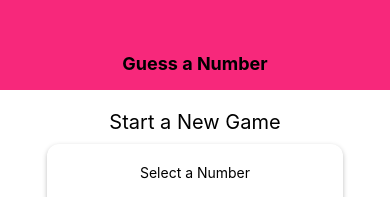
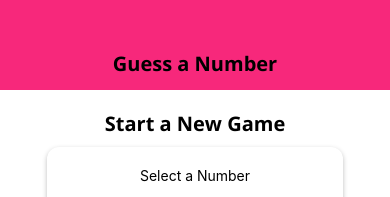
Before and after one commit to byeongjae-kang/react-native-guess-a-number, a React Native app: screen / in a window 390 px wide. Shown: the top 197 px of the page. Built offline with nearby package versions, Linux system fonts and the light colour scheme.

Commit message:
apply new font style with reusable components

```diff
--- /dev/null
+++ b/components/BodyText.js
@@ -0,0 +1,16 @@
+import React from "react";
+import { Text, StyleSheet } from "react-native";
+
+function BodyText(props) {
+  return (
+    <Text style={{ ...styles.title, ...props.style }}>{props.children}</Text>
+  );
+}
+
+const styles = StyleSheet.create({
+  body: {
+    fontFamily: "open-sans"
+  }
+});
+
+export default BodyText;
--- a/components/Header.js
+++ b/components/Header.js
@@ -1,11 +1,12 @@
 import React from "react";
-import { View, Text, StyleSheet } from "react-native";
+import { View, StyleSheet } from "react-native";
 import colors from "../constants/colors";
+import TitleText from "./TitleText";
 
 const Header = (props) => {
   return (
     <View style={styles.container}>
-      <Text style={styles.title}>{props.title}</Text>
+      <TitleText>{props.title}</TitleText>
     </View>
   );
 };
@@ -18,11 +19,6 @@ const styles = StyleSheet.create({
     paddingTop: 36,
     alignItems: "center",
     justifyContent: "center"
-  },
-  title: {
-    color: "black",
-    fontWeight: "bold",
-    fontSize: 18
   }
 });
 
--- a/components/Input.js
+++ b/components/Input.js
@@ -1,5 +1,5 @@
 import React from "react";
-import { StyleSheet, TextInput, View } from "react-native";
+import { StyleSheet, TextInput } from "react-native";
 
 const Input = (props) => {
   return <TextInput {...props} style={{ ...styles.input, ...props.style }} />;
--- a/components/NumberContainer.js
+++ b/components/NumberContainer.js
@@ -1,11 +1,12 @@
 import React from "react";
-import { StyleSheet, View, Text } from "react-native";
+import { StyleSheet, View } from "react-native";
 import colors from "../constants/colors";
+import BodyText from "./BodyText";
 
 function NumberContainer(props) {
   return (
     <View style={styles.container}>
-      <Text style={styles.number}>{props.children}</Text>
+      <BodyText style={styles.number}>{props.children}</BodyText>
     </View>
   );
 }
@@ -22,7 +23,10 @@ const styles = StyleSheet.create({
     alignItems: "center",
     justifyContent: "center"
   },
-  number: { color: colors.accent, fontSize: 22 }
+  number: {
+    color: colors.accent,
+    fontSize: 22
+  }
 });
 
 export default NumberContainer;
--- /dev/null
+++ b/components/TitleText.js
@@ -0,0 +1,17 @@
+import React from "react";
+import { Text, StyleSheet } from "react-native";
+
+function TitleText(props) {
+  return (
+    <Text style={{ ...styles.title, ...props.style }}>{props.children}</Text>
+  );
+}
+
+const styles = StyleSheet.create({
+  title: {
+    fontFamily: "open-sans-bold",
+    fontSize: 20
+  }
+});
+
+export default TitleText;
--- a/screens/GameOverScreen.js
+++ b/screens/GameOverScreen.js
@@ -1,12 +1,14 @@
 import React from "react";
-import { Button, StyleSheet, Text, View } from "react-native";
+import { Button, StyleSheet, View } from "react-native";
+import BodyText from "../components/BodyText";
+import TitleText from "../components/TitleText";
 
 function GameOverScreen(props) {
   return (
     <View style={styles.screen}>
-      <Text>Game is over!!</Text>
-      <Text>Number of Round(s): {props.guessRounds}</Text>
-      <Text>Number was: {props.userNumber}</Text>
+      <TitleText>Game is over!!</TitleText>
+      <BodyText>Number of Round(s): {props.guessRounds}</BodyText>
+      <BodyText>Number was: {props.userNumber}</BodyText>
       <Button title="NEW GAME" onPress={props.onNewGame} />
     </View>
   );
--- a/screens/GameScreen.js
+++ b/screens/GameScreen.js
@@ -1,5 +1,6 @@
 import React, { useState, useRef, useEffect } from "react";
-import { View, Text, StyleSheet, Button, Alert } from "react-native";
+import { View, StyleSheet, Button, Alert } from "react-native";
+import BodyText from "../components/BodyText";
 import Card from "../components/Card";
 import NumberContainer from "../components/NumberContainer";
 
@@ -57,7 +58,7 @@ function GameScreen(props) {
 
   return (
     <View style={styles.screen}>
-      <Text>Opponent's Guess</Text>
+      <BodyText>Opponent's Guess</BodyText>
       <NumberContainer>{currentGuess}</NumberContainer>
       <Card style={styles.buttonContainer}>
         <View style={styles.button}>
--- a/screens/StartGameScreen.js
+++ b/screens/StartGameScreen.js
@@ -1,16 +1,17 @@
 import React, { useState } from "react";
 import {
   View,
-  Text,
   StyleSheet,
   Button,
   TouchableWithoutFeedback,
   Keyboard,
   Alert
 } from "react-native";
+import BodyText from "../components/BodyText";
 import Card from "../components/Card";
 import Input from "../components/Input";
 import NumberContainer from "../components/NumberContainer";
+import TitleText from "../components/TitleText";
 import colors from "../constants/colors";
 
 function StartGameScreen(props) {
@@ -48,7 +49,7 @@ function StartGameScreen(props) {
   if (isConfirmed) {
     confirmedOutput = (
       <Card style={styles.confirmedOutput}>
-        <Text>You selected</Text>
+        <BodyText>You selected</BodyText>
         <NumberContainer>{selectedNumber}</NumberContainer>
         <Button
           title="START GAME"
@@ -62,9 +63,9 @@ function StartGameScreen(props) {
   return (
     <TouchableWithoutFeedback onPress={() => Keyboard.dismiss()}>
       <View style={styles.screen}>
-        <Text style={styles.title}>Start a New Game</Text>
+        <TitleText style={styles.title}>Start a New Game</TitleText>
         <Card style={styles.inputContainer}>
-          <Text>Select a Number</Text>
+          <BodyText>Select a Number</BodyText>
           <Input
             style={styles.input}
             blurOnSubmit
@@ -105,7 +106,6 @@ const styles = StyleSheet.create({
     padding: 10
   },
   title: {
-    fontSize: 20,
     paddingVertical: 10
   },
   inputContainer: {
```
